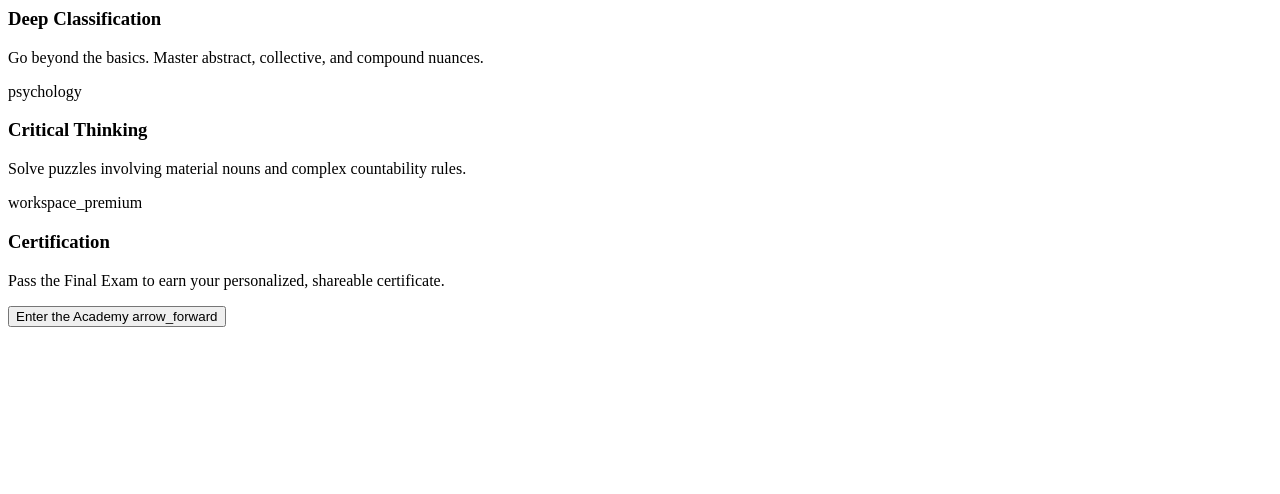
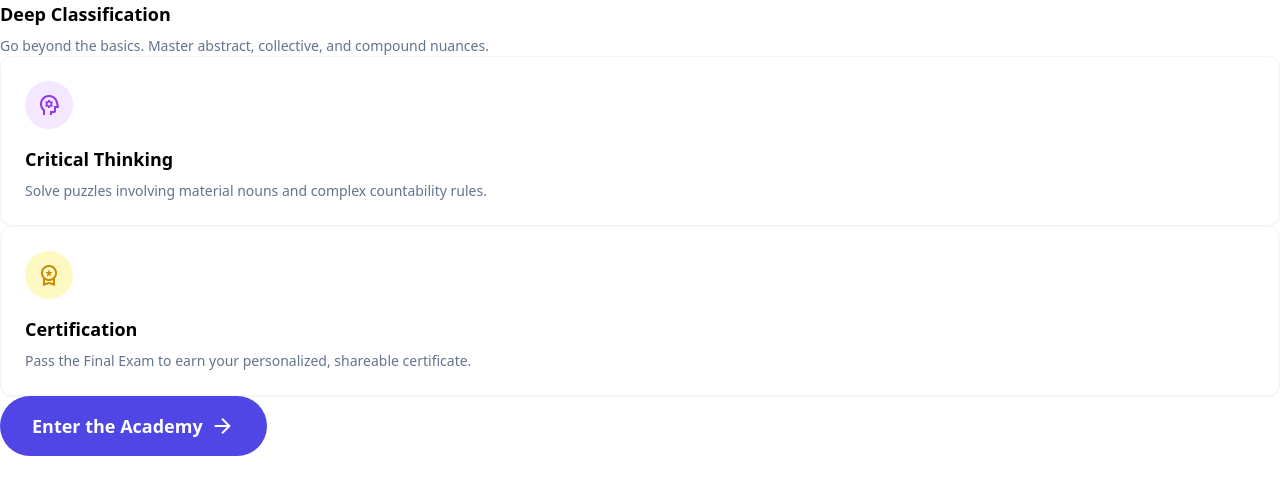
Before and after one commit to AjProCode/nouns, a plain HTML site: page index.html in a window 1280 px wide. Drawn offline with nearby package versions, Linux system fonts and the light colour scheme.

Commit message:
tailwind css

```diff
--- a/index.html
+++ b/index.html
@@ -1,3 +1,13 @@
+<!DOCTYPE html>
+<html lang="en">
+<head>
+    <meta charset="utf-8">
+    <meta name="viewport" content="width=device-width,initial-scale=1">
+    <title>Noun Master Academy</title>
+    <link href="https://fonts.googleapis.com/css2?family=Material+Symbols+Outlined" rel="stylesheet">
+    <script src="https://cdn.tailwindcss.com"></script>
+</head>
+<body>
 </div>
 <h3 class="font-bold text-lg mb-2">Deep Classification</h3>
 <p class="text-slate-500 text-sm">Go beyond the basics. Master abstract, collective, and compound nuances.</p>
```
